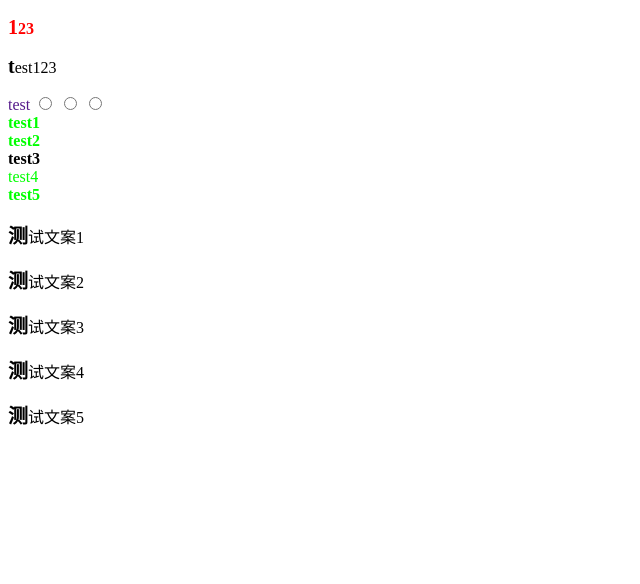
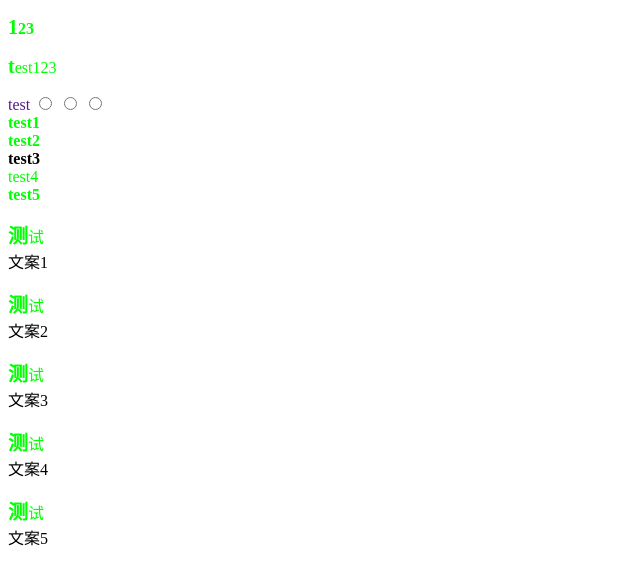
Before and after one commit to duzhongbo/css-selector, a plain HTML site: page 2.html in a window 1280 px wide. Shown: the whole page, without its empty margins (0-640 px from the left). Drawn offline with Linux system fonts and the light colour scheme.

Commit message:
选取块元素第一行，兼容ie6+

```diff
--- a/2.html
+++ b/2.html
@@ -34,6 +34,12 @@ p:first-letter{
 	font-size: 20px;
 	font-weight: bold;
 }
+p{width: 40px;}
+/*选取块元素第一行，兼容ie6+*/
+p::first-line{
+	color: #0f0;
+}
+
 
 </style>
 
```
